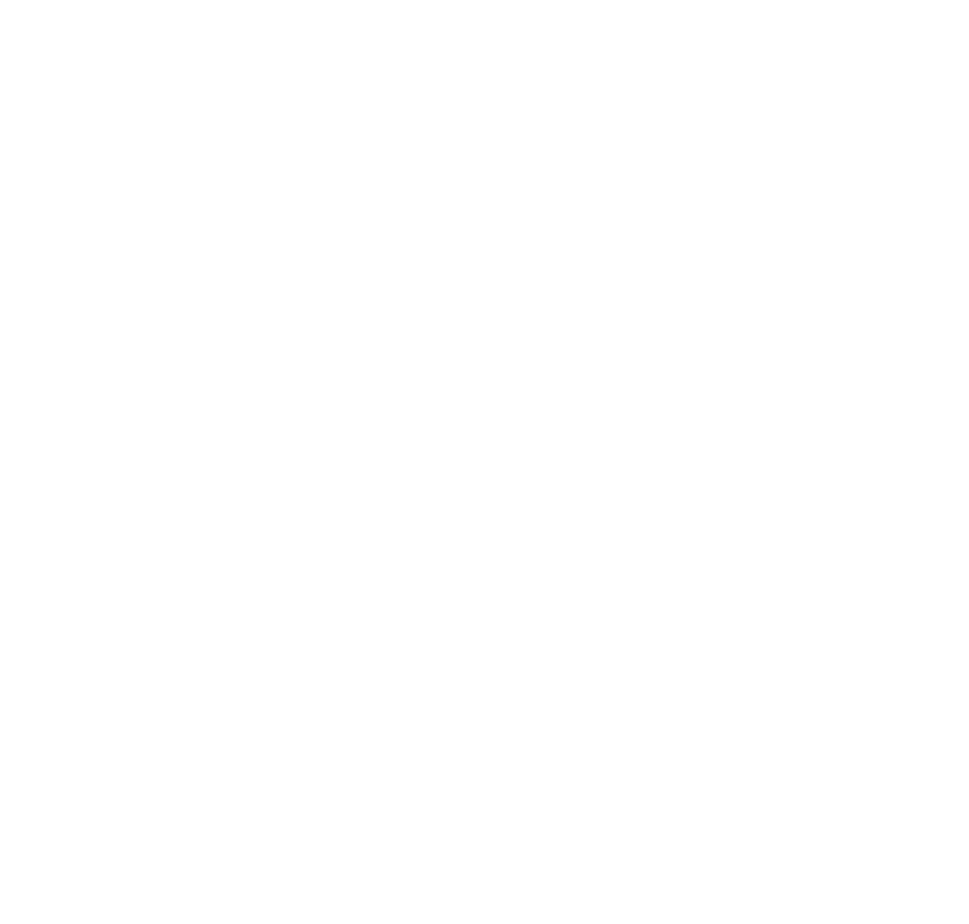
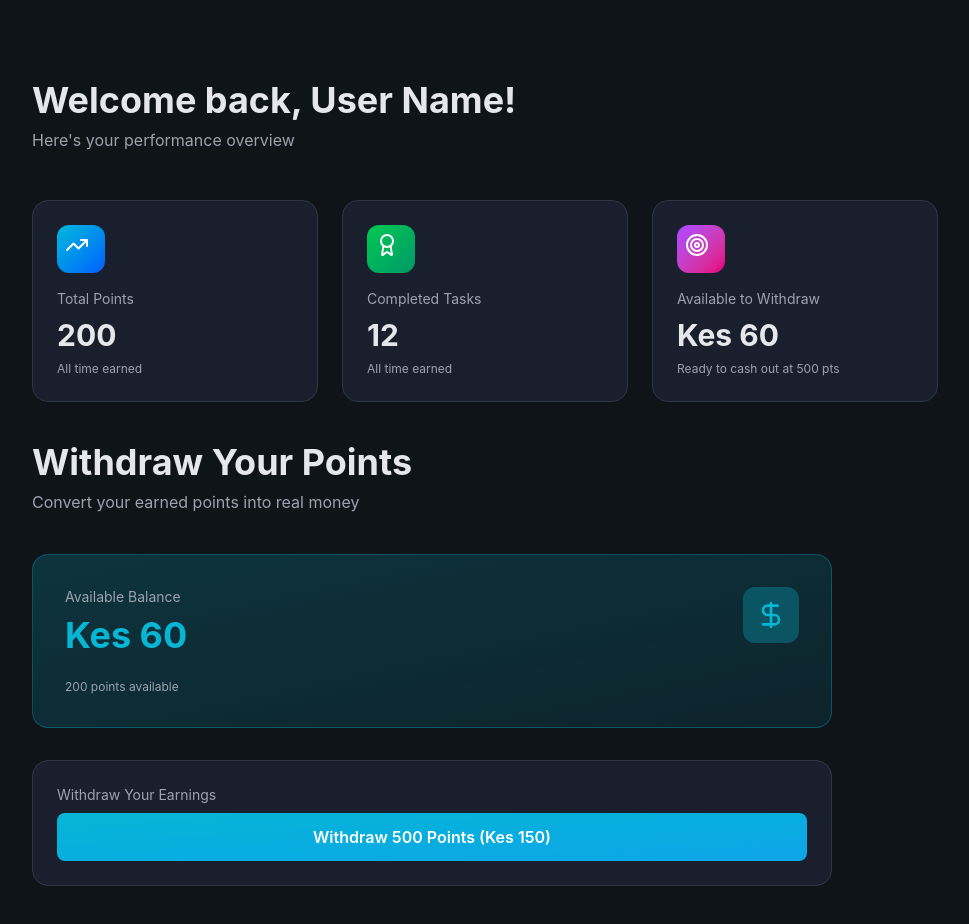
Before and after one commit to KAR-SONS/Jijenge, a React (Vite) app in the folder adverts/: page /dashboard in a window 1280 px wide. Before the commit this address had no page. Shown: the top 924 px of the page, without its empty margins (0-969 px from the left). Before the commit the page ends 800 px from the top, so only its background shows below. Built offline with nearby package versions, Linux system fonts and the light colour scheme.

Commit message:
added tabs layouts

```diff
--- a/adverts/src/App.jsx
+++ b/adverts/src/App.jsx
@@ -1,12 +1,16 @@
 import React from 'react'
 import { BrowserRouter as Router, Routes, Route } from 'react-router-dom'
 import Home from './components/Home'
+import Tasks from './Tabs/Tasks'
+import Dashboard from './Tabs/Dashboard'
 
 const App = () => {
   return (
     <Router>
       <Routes>
         <Route path="/" element={<Home />} />
+        <Route path="/tasks" element={<Tasks/>} />
+        <Route path="/dashboard" element={<Dashboard/>} />
       </Routes>
     </Router>
   )
--- /dev/null
+++ b/adverts/src/Tabs/Dashboard.jsx
@@ -0,0 +1,85 @@
+import { Award, Target, TrendingUp,DollarSign } from 'lucide-react'
+import React from 'react'
+
+const Dashboard = () => {
+  return (
+    <div className="min-h-screen bg-[#0f1419] py-20">
+      <div className="max-w-7xl mx-auto px-4 sm:px-6 lg:px-8">
+         {/* Header */}
+        <div className="mb-12">
+          <h1 className="text-4xl font-bold text-[#e5e7eb] mb-2">Welcome back, User Name!</h1>
+          <p className="text-[#9ca3af]">Here&apos;s your performance overview</p>
+        </div>
+
+        {/* Start Cards */}
+        <div className="grid md:grid-cols-2 lg:grid-cols-4 gap-6 mb-10">
+           <div className="p-6 rounded-2xl bg-[#1a1f2e] border border-[#2d3748] hover:border-[#06b6d4]/50 transition-all group cursor-pointer">
+               <div className='w-12 h-12 rounded-xl bg-gradient-to-br p-2 mb-4 text-white from-cyan-500 to-blue-600'>
+                <TrendingUp className='w-6 h-6' />
+              </div>
+              <p className="text-sm text-[#9ca3af] mb-2">Total Points</p>
+              <p className="text-3xl font-bold text-[#e5e7eb] mb-2">200</p>
+              <p className="text-xs text-[#9ca3af]">All time earned</p>
+           </div>
+
+            <div className="p-6 rounded-2xl bg-[#1a1f2e] border border-[#2d3748] hover:border-[#06b6d4]/50 transition-all group cursor-pointer">
+               <div className='w-12 h-12 rounded-xl bg-gradient-to-br p-2 mb-4 text-white from-green-500 to-emerald-600'>
+                <Award className='w-6 h-6' />
+              </div>
+              <p className="text-sm text-[#9ca3af] mb-2">Completed Tasks</p>
+              <p className="text-3xl font-bold text-[#e5e7eb] mb-2">12</p>
+              <p className="text-xs text-[#9ca3af]">All time earned</p>
+           </div>
+
+            <div className="p-6 rounded-2xl bg-[#1a1f2e] border border-[#2d3748] hover:border-[#06b6d4]/50 transition-all group cursor-pointer">
+               <div className='w-12 h-12 rounded-xl bg-gradient-to-br p-2 mb-4 text-white from-purple-500 to-pink-600'>
+                <Target className='w-6 h-6' />
+              </div>
+              <p className="text-sm text-[#9ca3af] mb-2">Available to Withdraw</p>
+              <p className="text-3xl font-bold text-[#e5e7eb] mb-2">Kes 60</p>
+              <p className="text-xs text-[#9ca3af]">Ready to cash out at 500 pts</p>
+           </div>
+
+        </div>
+        {/* End Cards */}
+        <div className=' pb-10'>
+            <h1 className="text-4xl font-bold text-[#e5e7eb] mb-2">Withdraw Your Points</h1>
+            <p className="text-[#9ca3af]">Convert your earned points into real money</p>
+           </div>
+
+         <div className="grid lg:grid-cols-3 gap-8">
+          {/* Main Withdrawal Form */}
+          <div className="lg:col-span-2 space-y-8">
+
+        {/* Available Balance */}
+            <div className="p-8 rounded-2xl bg-gradient-to-br from-[#06b6d4]/20 to-[#06b6d4]/10 border border-[#06b6d4]/30">
+              <div className="flex items-start justify-between mb-6">
+                <div>
+                  <p className="text-sm text-[#9ca3af] mb-2">Available Balance</p>
+                  <p className="text-4xl font-bold text-[#06b6d4]">Kes 60</p>
+                </div>
+                <div className="w-14 h-14 rounded-xl bg-[#06b6d4]/30 flex items-center justify-center">
+                  <DollarSign className="w-8 h-8 text-[#06b6d4]" />
+                </div>
+              </div>
+              <p className="text-xs text-[#9ca3af]">
+                200 points available
+              </p>
+            </div>
+
+              {/* Withdrawal Button */}
+              <div className="p-6 rounded-2xl bg-[#1a1f2e] border border-[#2d3748] hover:border-[#06b6d4]/50 transition-all group cursor-pointer">
+                <p className="text-sm text-[#9ca3af] mb-2">Withdraw Your Earnings</p>
+                <button className="w-full py-3 bg-gradient-to-br from-[#06b6d4] to-[#0ea5e9] text-white rounded-lg font-semibold hover:from-[#0ea5e9] hover:to-[#06b6d4] transition-colors">
+                  Withdraw 500 Points (Kes 150)
+                </button>
+              </div>
+                </div>
+            </div>
+
+      </div>
+    </div>
+  )
+}
+
+export default Dashboard
--- /dev/null
+++ b/adverts/src/Tabs/Tasks.jsx
@@ -0,0 +1,49 @@
+import { Play } from 'lucide-react'
+import React from 'react'
+
+const Tasks = () => {
+  return (
+    <div className="min-h-screen bg-[#0f1419] py-12">
+      <div className="max-w-7xl mx-auto px-4 sm:px-6 lg:px-8">
+        {/* Header */}
+        <div className="mb-12">
+          <h1 className="text-4xl font-bold text-[#e5e7eb] mb-4">Available Tasks</h1>
+          <p className="text-[#9ca3af] text-lg mb-8">
+            Complete any task to earn points. No limits, no catches—just pure rewards.
+          </p>
+          </div>
+
+          {/* Task List */}
+          <div className="grid md:grid-cols-2 lg:grid-cols-4 gap-6">
+             <div className='group p-6 rounded-2xl border transition-all duration-300 cursor-pointer bg-[#1a1f2e] border-[#2d3748]'>
+                 <div className='w-12 h-12 rounded-xl flex items-center justify-center mb-4 transition-colors bg-[#06b6d4]/20 text-[#06b6d4]'>
+                 <Play />
+                 </div>
+                 {/* Content */}
+                <h3 className="font-semibold text-[#e5e7eb] mb-2 line-clamp-2">
+                  Music
+                </h3>
+                <p className="text-sm text-[#9ca3af] mb-4 line-clamp-2">
+                  description
+                </p>
+
+                {/* Points and Button */}
+                <div className="flex items-center justify-between mb-4">
+                  <span className="inline-block px-3 py-1 rounded-full bg-[#06b6d4]/20 text-[#06b6d4] text-sm font-bold">
+                    + points
+                  </span>
+                  <span className="text-xs text-[#9ca3af] capitalize">
+                    type
+                  </span>
+                </div>
+                <button className='h-9 px-4 py-2 w-full transition-all rounded-md bg-[#06b6d4] text-[#0f1419] hover:bg-cyan-500'>
+                    Run Task
+                </button>
+             </div>
+          </div>
+      </div>
+    </div>
+  )
+}
+
+export default Tasks
--- a/adverts/src/components/BottomNavbar.jsx
+++ b/adverts/src/components/BottomNavbar.jsx
@@ -1,8 +1,7 @@
 import React from 'react'
 import { Home, List, LayoutDashboard } from 'lucide-react'
 
-const BottomNavbar = () => {
-    const [activeTab, setActiveTab] = React.useState('home')
+const BottomNavbar = ({ activeTab, setActiveTab }) => {
     const NavButton = ({ label, Icon, active, onClick }) => (
         <button
           className={`flex flex-col items-center justify-center gap-1 ${
--- a/adverts/src/components/Home.jsx
+++ b/adverts/src/components/Home.jsx
@@ -1,14 +1,22 @@
-import React from 'react'
+import React,{useState} from 'react'
 import Navbar from './Navbar'
 import BottomNavbar from './BottomNavbar'
 import Hero from '../Tabs/Hero'
+import Tasks from '../Tabs/Tasks'
+import Dashboard from '../Tabs/Dashboard'
 
 const Home = () => {
+   const [activeTab, setActiveTab] = useState('home')
+
   return (
     <div className="min-h-screen bg-[#0f1419]" >
-        <Navbar/>
-        <Hero/>
-        <BottomNavbar/>
+        <Navbar />
+        <BottomNavbar activeTab={activeTab} setActiveTab={setActiveTab} />
+        <main className="flex-1">
+          {activeTab === 'home' && <Hero />}
+          {activeTab === 'tasks' && <Tasks/>}
+          {activeTab === 'dashboard' && <Dashboard/>}
+      </main>
     </div>
   )
 }
```
